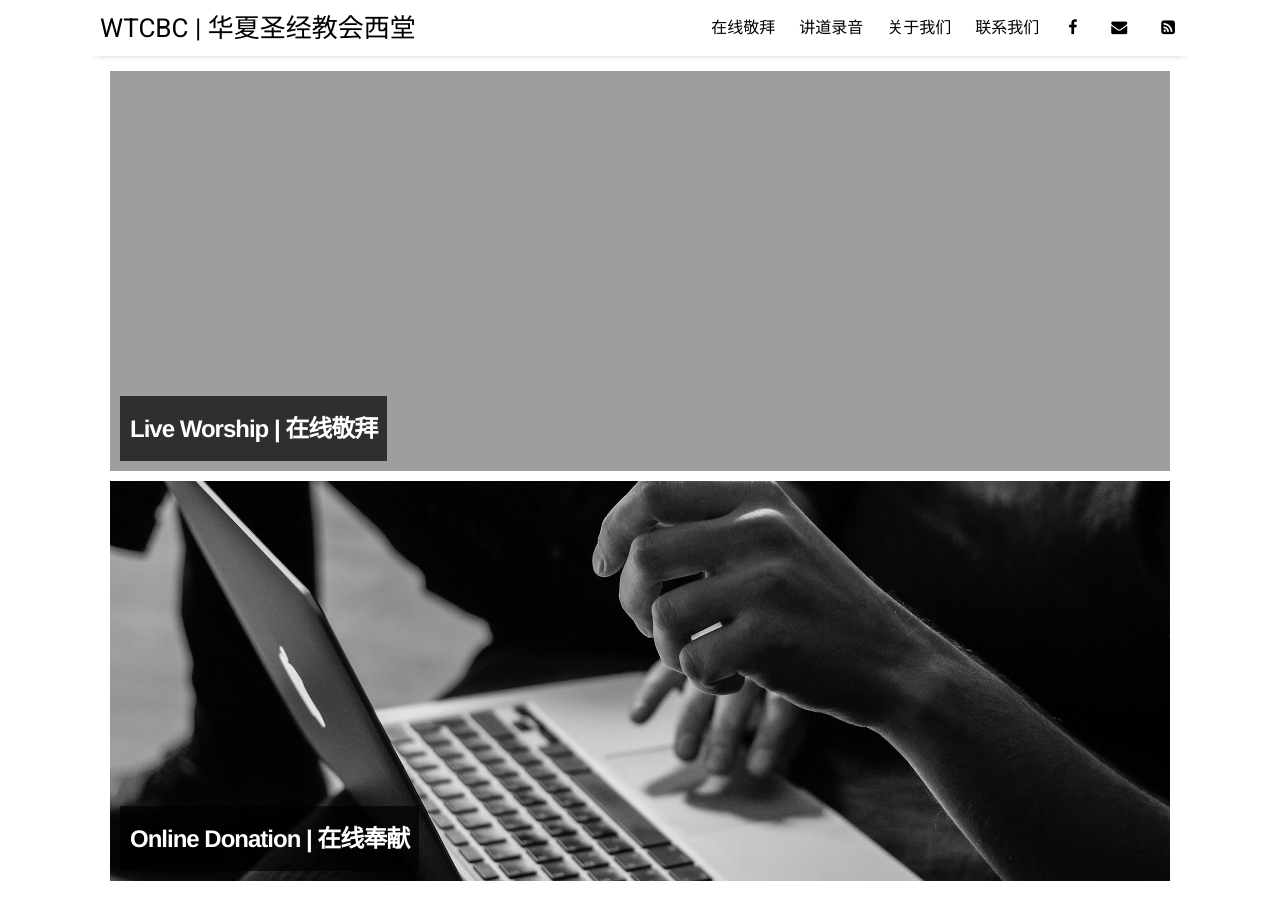
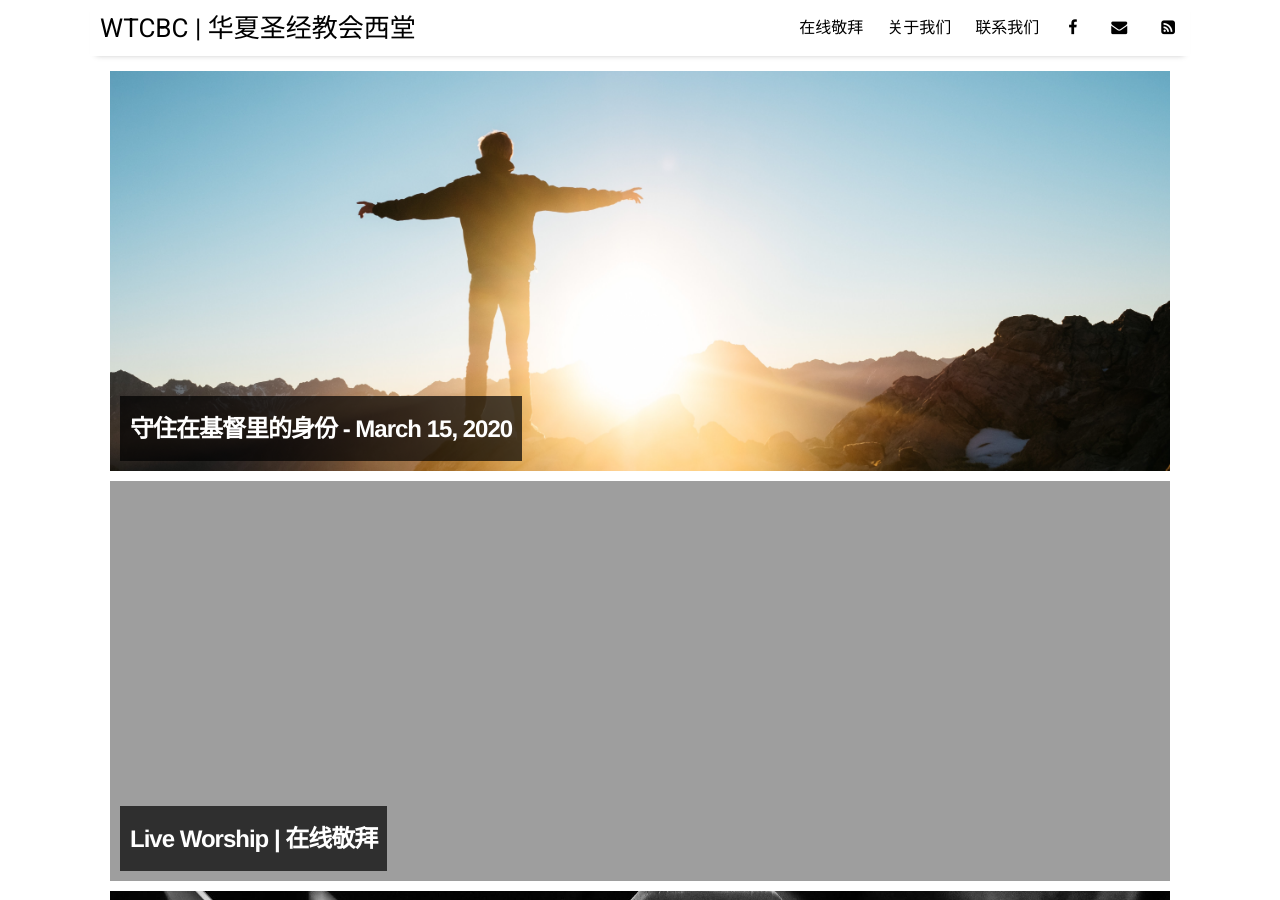
Before and after one commit to wtcbc/wtcbc.github.io, a Jekyll site: the page built from index.html, in a window 1280 px wide and 900 px high. Built offline with Jekyll 4.4.1, drawn with Linux system fonts in a browser that asks for light colours; nearby versions of some CDN libraries; the list of posts is cut into pages by our own code.

Commit message:
add sermon for Mar 15, 2020

```diff
--- a/_data/settings.yml
+++ b/_data/settings.yml
@@ -8,7 +8,7 @@ google-ID: 'UA-160592507-1'
 
 menu:
 - {name: '在线敬拜', folder: 'pages', file: 'live.html'}
-- {name: '讲道录音', folder: 'pages', file: 'documentation.html'}
+# - {name: '讲道录音', folder: 'pages', file: 'documentation.html'}
 - {name: '关于我们', folder: 'pages', file: 'about.html'}
 - {name: '联系我们', folder: 'pages', file: 'contact.html'}
 
--- /dev/null
+++ b/_posts/2020-03-15-live-worship.md
@@ -0,0 +1,22 @@
+---
+layout: post
+title: "守住在基督里的身份 - March 15, 2020"
+author: "WTCBC"
+categories: live
+tags: [live, streaming, 2020]
+image: id-in-jesus.jpg
+---
+
+随着COVID-19疫情不断的扩大，华夏圣经教会西堂随之扩展相应的在线的敬拜
+
+## 守住在基督里的身份
+
+### 第一部分
+
+<iframe src="https://www.facebook.com/plugins/video.php?href=https%3A%2F%2Fwww.facebook.com%2Fwestcbc%2Fvideos%2F635119313975287%2F&show_text=1&width=560" width="560" height="382" style="border:none;overflow:hidden" scrolling="no" frameborder="0" allowTransparency="true" allow="encrypted-media" allowFullScreen="true"></iframe>
+
+### 第二部分
+
+<iframe src="https://www.facebook.com/plugins/video.php?href=https%3A%2F%2Fwww.facebook.com%2Fwestcbc%2Fvideos%2F242412320256239%2F&show_text=0&width=560" width="560" height="315" style="border:none;overflow:hidden" scrolling="no" frameborder="0" allowTransparency="true" allowFullScreen="true"></iframe>
+
+> 更多的信息请查看我们的[Facebook Page](https://www.facebook.com/westcbc)
```
Also changed, not shown: assets/img/id-in-jesus.jpg (added), 8 other files.
